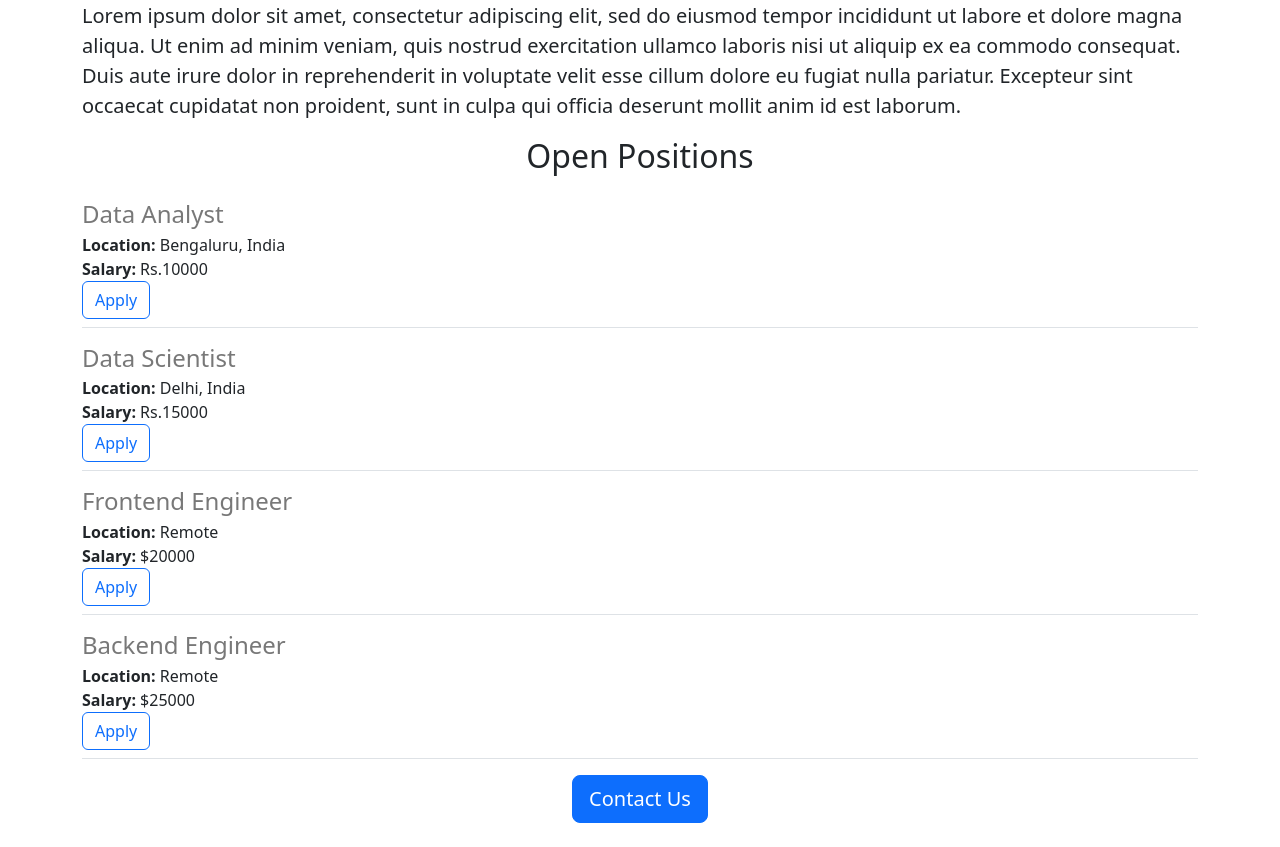
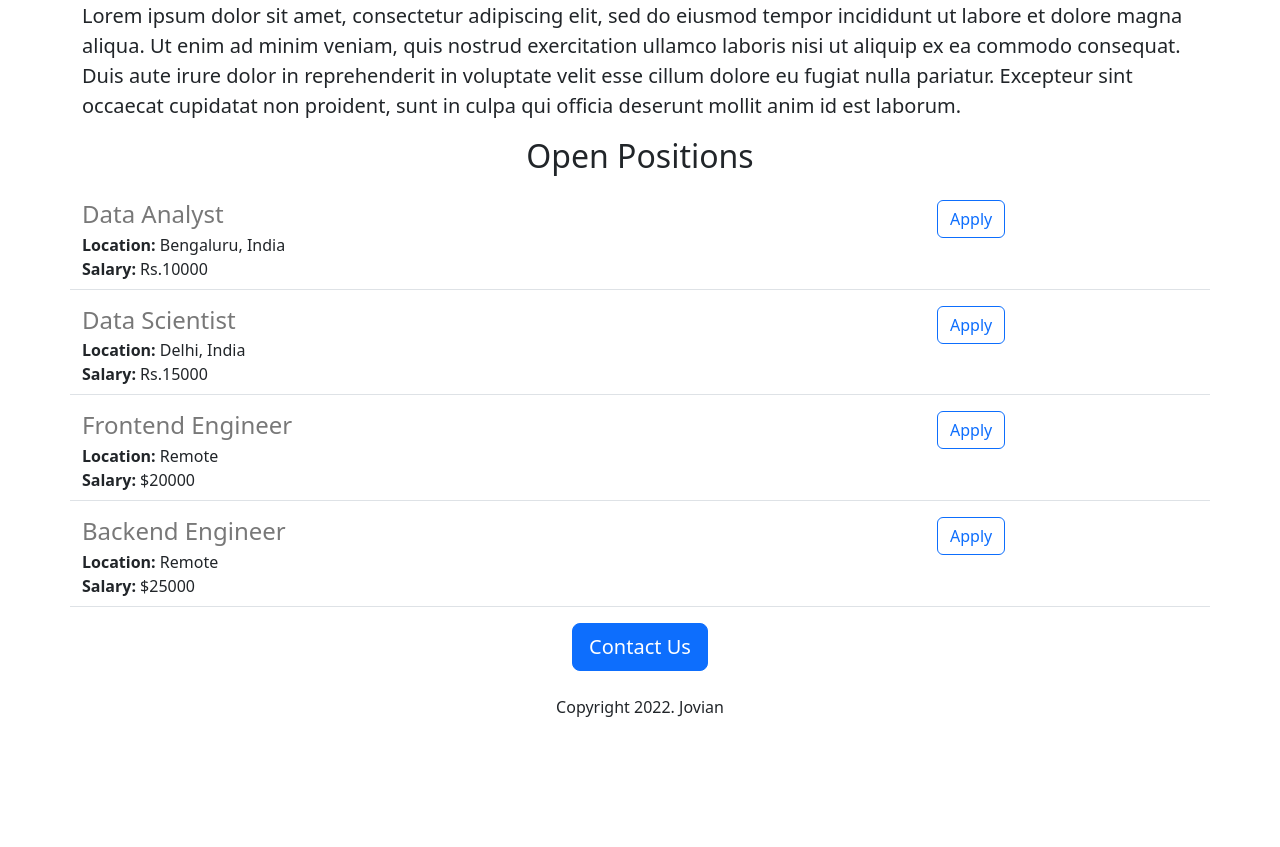
Before and after one commit to houdinipapi/jovian-careers-website, a Flask app: page / in a window 1280 px wide. Shown: the part 449-1296 px from the top of the page. After the commit the page ends 1166 px from the top, so only its background shows below. Run offline with Flask 3, Linux system fonts and the light colour scheme.

Commit message:
Added a row and columns to the job section

```diff
--- a/templates/jobitem.html
+++ b/templates/jobitem.html
@@ -1,4 +1,5 @@
-<div class="border-bottom" style="margin-bottom: 16px; padding-bottom: 8px;">
+<div class="row border-bottom" style="margin-bottom: 16px; padding-bottom: 8px;">
+  <div class="col-9">
     <h4
       style="color: rgb(120, 120, 120); margin-bottom: 4px;">
       {{ job['title'] }}
@@ -13,5 +14,9 @@
       {{ job['salary'] }}
     </div>
     {% endif %}
+  </div>
+  <div class="col-3">
     <button type="button" class="btn btn-outline-primary">Apply</button>
   </div>
+
+</div>
```
Lines whose indentation alone changed are shown as unchanged.
